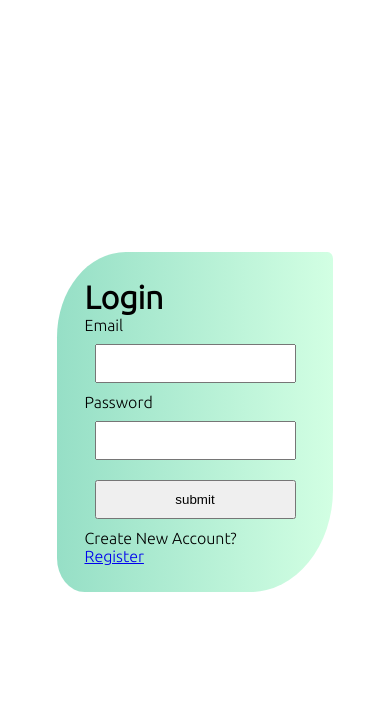
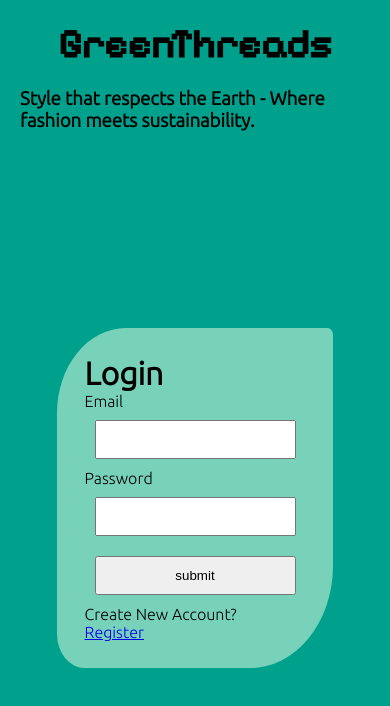
Before and after one commit to MoAsimMohiuddin/CCC-Sustaiable-ECOMM-using-React, a React (Create React App) app in the folder ccc-ecomm-platform/: page /login in a window 390 px wide. Shown: the top 706 px of the page. Built offline with nearby package versions, Linux system fonts and the light colour scheme; a web font is replaced by a local one.

Commit message:
Optimize Performance

```diff
--- a/ccc-ecomm-platform/src/Components/App.css
+++ b/ccc-ecomm-platform/src/Components/App.css
@@ -11,8 +11,23 @@ body {
 }
 
 /* Register and Login Styles Start*/
+.full-container{
+  background-color: #00a18c;
+  object-fit: fill;
+  display: flex;
+  flex-direction: row;
+  width: 100vw;
+  height: 100vh;
+  align-items: center;
+  justify-content: center;
+}
+
+.heading-container{
+  margin-left: 10vw;
+}
 
 .container {
+  background-color: #00a18c;
   display: flex;
   width: 100vw;
   height: 100vh;
@@ -25,7 +40,8 @@ body {
   display: flex;
   flex-direction: column;
   padding: 7vw;
-  background: linear-gradient(to right, #96dfc6, #d2ffe3);
+  /* background: linear-gradient(to right, #96dfc6, #d2ffe3); */
+  background-color: rgb(150, 223, 198, 0.8);
   border: 0px solid black;
   border-radius: 25% 2% 30% 10%;
 }
@@ -51,6 +67,30 @@ Input:hover {
   color: rgb(82, 0, 0);
 }
 
+.login-heading {
+  font-family: 'Pixelify Sans', cursive;
+  font-size: 70px;
+  display: flex;
+  justify-content: center;
+  align-items: center;
+  width: 100%;
+  margin-bottom: 20px;
+}
+
+@media screen and (max-width: 768px) {
+  .full-container{
+    flex-direction: column;
+  }
+  .heading-container{
+    margin: 20px;
+  }
+}
+
+@media screen and (max-width: 480px) {
+  .login-heading {
+    font-size: 40px;
+  }
+}
 /* Register and Login Styles End*/
 
 /* Navbar Style Start */
@@ -58,7 +98,7 @@ Input:hover {
 .navbar {
   /* background: linear-gradient(to right, #e39dff, #5816ff); */
   /* background: linear-gradient(to right, #96dfc6, #d2ffe3); */
-  background: linear-gradient(to right, #41B3A3, #8EE4AF);
+  background-color: #9DDAC6;
   display: flex;
   justify-content: space-between;
   align-items: center;
@@ -131,7 +171,7 @@ button:hover {
   left: -300px;
   width: 300px;
   height: 100vh;
-  background-color: white;
+  background-color: #00a18c;
   z-index: 2;
   transition: left 0.3s ease-in-out;
 }
@@ -196,6 +236,7 @@ button:hover {
 /* Cards Style Start */
 
 .cards {
+  background-color: #00a18c;
   display: flex;
   flex-wrap: wrap;
   justify-content: space-evenly;
@@ -257,6 +298,18 @@ button:hover {
   background-color: rgba(0, 0, 0, 0.2);
 }
 
+.history-container{
+  background-color: #00a18c;
+  display: flex;
+  flex-direction:column;
+  justify-content: center;
+  align-items: center;
+}
+
+.hist-prod-container{
+  margin-left: 7vw;
+}
+
 /* Cards Style End */
 
 @media screen and (min-width: 768px) {
--- a/ccc-ecomm-platform/src/Components/App.jsx
+++ b/ccc-ecomm-platform/src/Components/App.jsx
@@ -7,6 +7,7 @@ import Home from "./Home";
 import { ProductsProvider } from "../Context/productsProvider";
 import RequireAuth from "./RequireAuth";
 import Cart from "./Cart";
+import Profile from "./Profile";
 
 const App = () => {
   return (
@@ -20,6 +21,7 @@ const App = () => {
             <ProductsProvider><Home /></ProductsProvider>
           } />
           <Route exact path='/cart' element={<Cart/>}/>
+          <Route exact path='/profile' element={<Profile/>}/>
           <Route exact path="/*" element={<Missing />} />
         </Routes>
       </main>
--- a/ccc-ecomm-platform/src/Components/Footer.jsx
+++ b/ccc-ecomm-platform/src/Components/Footer.jsx
@@ -4,7 +4,10 @@ const Footer=()=>{
     return(
         <div className='footer' id='footer'>
             <p>&copy; Made With ❤️ By Asim</p>
-            <p><strong>Contact Us - </strong>iamasimmohiuddin@gmail.com</p>
+            <strong>Contact Us</strong>
+            <p>Email: iamasimmohiuddin@gmail.com</p>
+            <a style={{textDecoration: 'none', color: 'black'}} href="https://github.com/MoAsimMohiuddin" target='_blank'>Github: github.com/MoAsimMohiuddin</a><br/>
+            <a style={{textDecoration: 'none', color: 'black'}} href="https://www.linkedin.com/in/asim-mohiuddin-10395b212" target='_blank'>LinkedIn: www.linkedin.com/in/asim-mohiuddin-10395b212</a>
         </div>
     );
 };
--- a/ccc-ecomm-platform/src/Components/Login.jsx
+++ b/ccc-ecomm-platform/src/Components/Login.jsx
@@ -8,15 +8,15 @@ import AuthContext from "../Context/authProvider";
 const Login = () => {
   const [emailInput, setEmail] = useState("");
   const [pwdInput, setPwd] = useState("");
-  const [err, setErr]=useState('');
-  const [errStatus, setErrStatus]=useState(false);
+  const [err, setErr] = useState("");
+  const [errStatus, setErrStatus] = useState(false);
 
-  const useAuth=useContext(AuthContext);
-  const navigate=useNavigate();
+  const useAuth = useContext(AuthContext);
+  const navigate = useNavigate();
 
   const handleChange = (event) => {
     setErrStatus(false);
-    setErr(' ');
+    setErr(" ");
 
     event.target.name === "email"
       ? setEmail(event.target.value)
@@ -26,38 +26,45 @@ const Login = () => {
   const handleSubmit = async (event) => {
     event.preventDefault();
 
-    try{
-      const response=await axios.post(
-        'http://localhost:4000/login',
-        JSON.stringify({email: emailInput, password: pwdInput}),
+    try {
+      const response = await axios.post(
+        "http://localhost:4000/login",
+        JSON.stringify({ email: emailInput, password: pwdInput }),
         {
           headers: {
             "Content-Type": "application/json",
-            "Access-Control-Allow-Origin": "http://localhost:3000"
-          }
+            "Access-Control-Allow-Origin": "http://localhost:3000",
+          },
         }
       );
 
       console.log(response.data);
 
-      useAuth.setAuth({email: emailInput, accessToken: response.data.jwt});
+      useAuth.setAuth({ email: emailInput, accessToken: response.data.jwt });
 
-      navigate('/home');
-    }catch(err) {
+      navigate("/home");
+    } catch (err) {
       setErrStatus(true);
 
-      if(err.response.status===401) {
-        setErr('Unautheticated');
-      }else{
-        setErr('Server Err');
+      if (err.response.status === 401) {
+        setErr("Unautheticated");
+      } else {
+        setErr("Server Err");
       }
     }
   };
 
   return (
+    <div className="full-container">
+      <div className="heading-container">
+        <h1 className="login-heading">GreenThreads</h1>
+        <h3>
+          Style that respects the Earth - Where fashion meets sustainability.
+        </h3>
+      </div>
       <div className="container" onSubmit={handleSubmit}>
         <form className="form-container">
-        {errStatus? <p className="err">{err}</p>: null}
+          {errStatus ? <p className="err">{err}</p> : null}
           <h1>Login</h1>
           <label htmlFor="email">Email</label>
           <Input
@@ -82,6 +89,7 @@ const Login = () => {
           <Link to="/register">Register</Link>
         </form>
       </div>
+    </div>
   );
 };
 
--- a/ccc-ecomm-platform/src/Components/Navbar.jsx
+++ b/ccc-ecomm-platform/src/Components/Navbar.jsx
@@ -116,12 +116,17 @@ const Navbar = () => {
           </a>
         </li>
         <li>
-          <a className="link" href="/home">
-            Products
-          </a>
+        <Link
+            // activeClass="active"
+            to="cards"
+            smooth={true}
+            offset={-500}
+            duration={2000}
+          >Products
+          </Link>
         </li>
         <li>
-          <a className="link" href="/home">
+          <a className="link" href="#">
             About us
           </a>
         </li>
--- a/ccc-ecomm-platform/src/Components/Products.jsx
+++ b/ccc-ecomm-platform/src/Components/Products.jsx
@@ -99,7 +99,7 @@ const Products = () => {
 
   console.log(products);
   return (
-    <div className="cards">
+    <div className="cards" id='cards'>
       {products &&
         products.patagonia &&
         productsContext.products?.patagonia.map((item) => {
@@ -126,7 +126,7 @@ const Products = () => {
               name={item.name}
               desc={item.desc}
               price={item.price}
-              image="https://assets.goal.com/v3/assets/bltcc7a7ffd2fbf71f5/blt12dbddde5342ce4c/648866ff21a8556da61fa167/GOAL_-_Blank_WEB_-_Facebook_-_2023-06-13T135350.847.png?auto=webp&format=pjpg&width=3840&quality=60"
+              image="https://huckberry.imgix.net/spree/products/686940/original/75634_Kavu_Highline_Jacquard_Sweater_Dream_Van_02.jpeg?auto=format%2C%20compress&crop=top&fit=clip&cs=tinysrgb&ixlib=react-9.5.2"
             />
           );
         })}
--- a/ccc-ecomm-platform/src/Components/Register.jsx
+++ b/ccc-ecomm-platform/src/Components/Register.jsx
@@ -53,6 +53,13 @@ const Register = () => {
   };
 
   return (
+    <div className="full-container">
+      <div className="heading-container">
+        <h1 className="login-heading">GreenThreads</h1>
+        <h3>
+          Style that respects the Earth - Where fashion meets sustainability.
+        </h3>
+      </div>
       <div className="container" onSubmit={handleSubmit}>
         <form className="form-container">
           {errStatus ? <p className="err">{err}</p> : null}
@@ -80,6 +87,7 @@ const Register = () => {
           <Link to="/login">Login</Link>
         </form>
       </div>
+    </div>
   );
 };
 
--- a/ccc-ecomm-platform/src/Components/Sidebar.jsx
+++ b/ccc-ecomm-platform/src/Components/Sidebar.jsx
@@ -33,10 +33,10 @@ const Sidebar = () => {
             <Link to={auth.email ? "/cart" : "/login"}>View Cart</Link>
           </li>
           <li className="link">
-            <a href="#">Profile</a>
+          <Link to={auth.email ? "/profile" : "/login"}>Profile</Link>
           </li>
           <li className="link">
-            <a href="#">Log out</a>
+            <a href="/home">Log out</a>
           </li>
           <hr/>
           <li className="link">
```
Also changed, not shown: ccc-ecomm-platform/src/Components/Profile.jsx (+80 -0 lines), 1 other file (tests, documents, lock files or other folders). Lines whose indentation alone changed are shown as unchanged.
